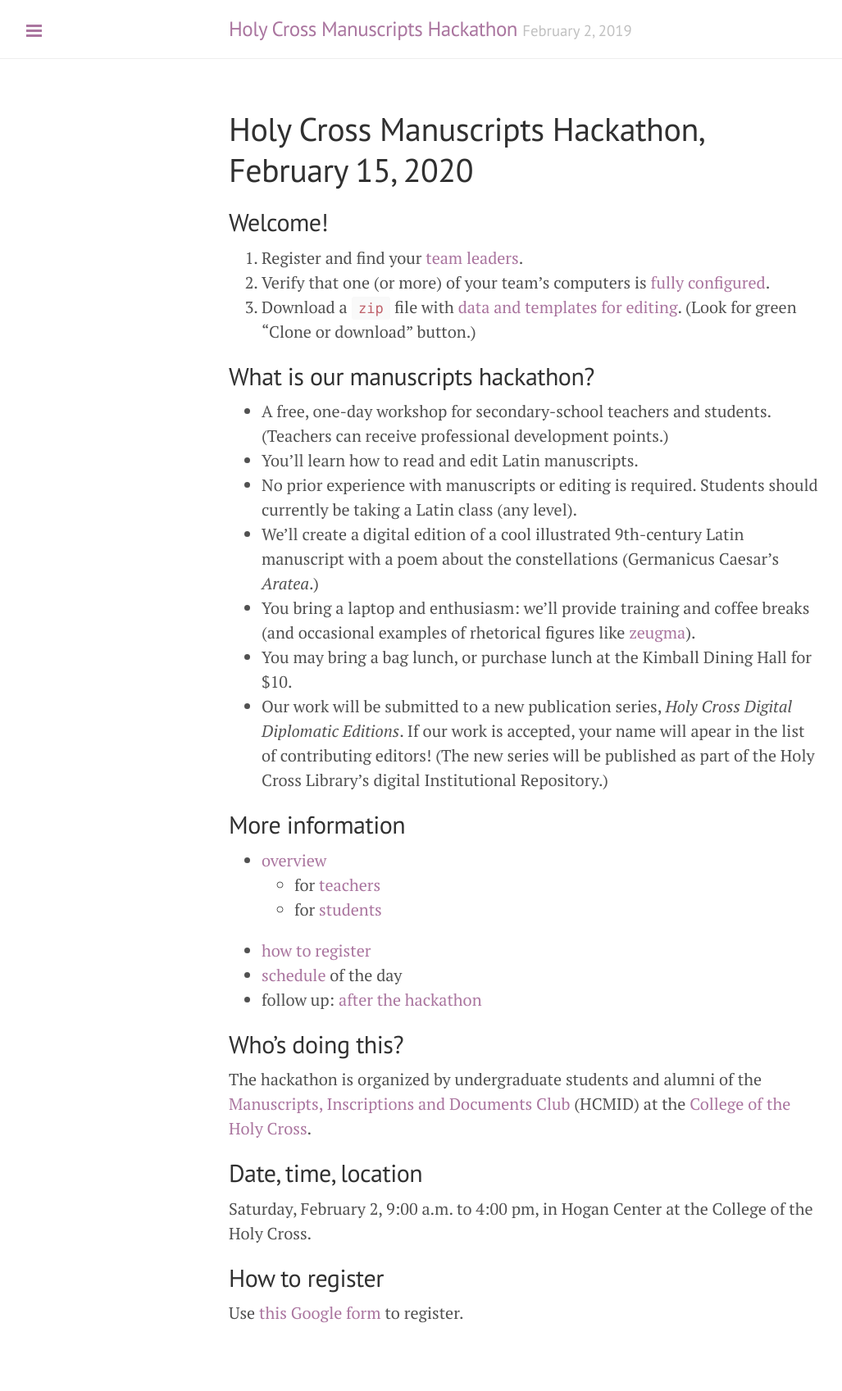
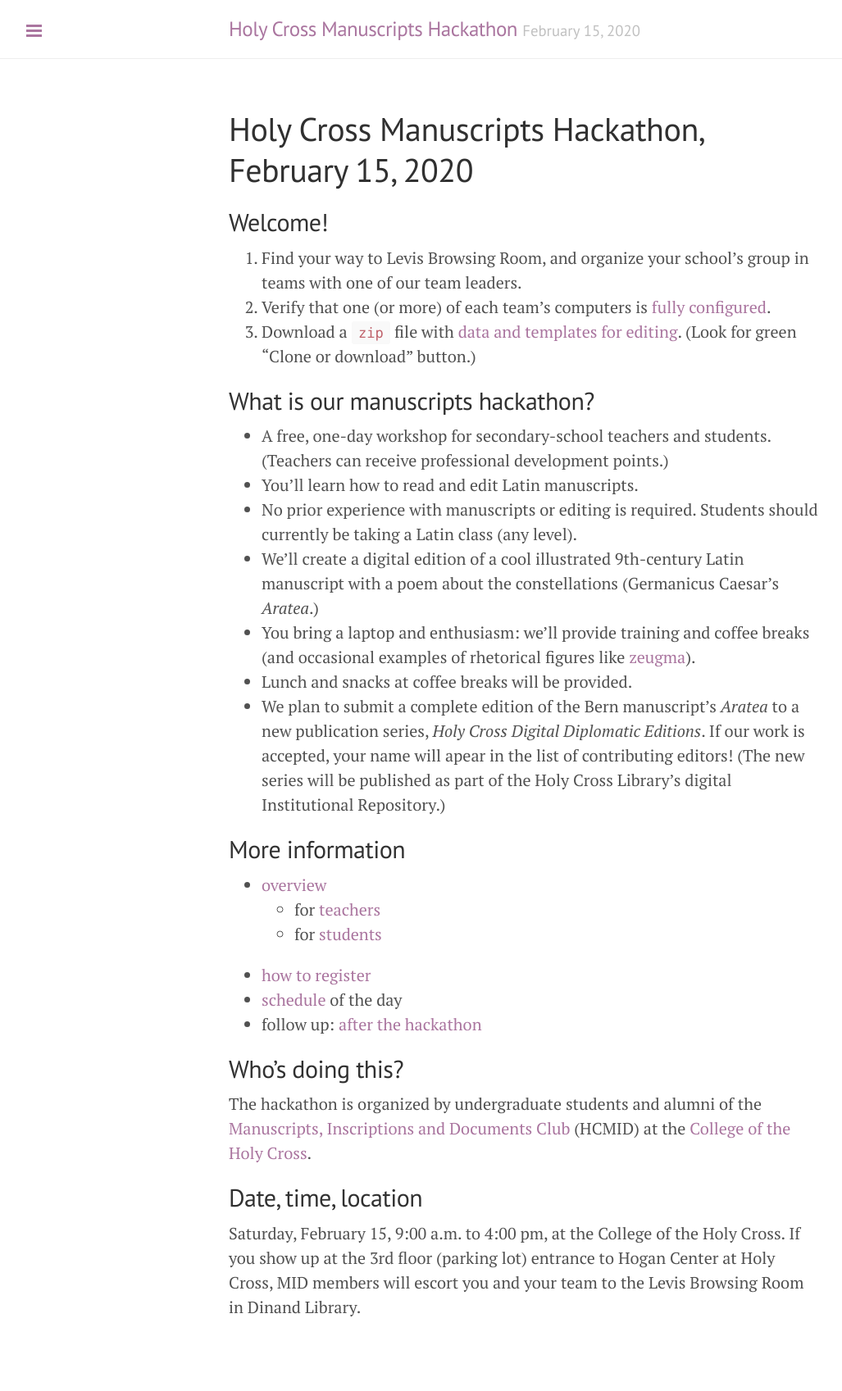
Before and after one commit to HCMID/ms-hackathon-2020, a Jekyll site: the page built from docs/index.md, in a window 1280 px wide. Shown: the whole page at 82% size, without its empty margins (1-1028 px from the left). Built offline with Jekyll 4.4.1, drawn with Linux system fonts in a browser that asks for light colours.

Commit message:
UPdate home page

```diff
--- a/docs/_config.yml
+++ b/docs/_config.yml
@@ -6,11 +6,11 @@ permalink:        pretty
 
 # Setup
 title:            Holy Cross Manuscripts Hackathon
-tagline:          'February 2, 2019'
+tagline:          'February 15, 2020'
 description:      'One-day collaborative hackathon to produce a digital diplomatic edition of an 11th-century manuscript of the Aratea of Germanicus Caesar (Bern,	Burgerbibliothek,	Codex 88).'
 
 
-baseurl: '/ms-hackathon-2019/'
+baseurl: '/ms-hackathon-2020/'
 
 
 author:
--- a/docs/index.md
+++ b/docs/index.md
@@ -6,9 +6,9 @@ layout: page
 
 ## Welcome!
 
-1.  Register and find your [team leaders](teamleaders).
-2.  Verify that one (or more) of your team's computers  is [fully configured](preparation).
-2.  Download a `zip` file with [data and templates for editing](https://github.com/HCMID/hackathon2019-template).  (Look for green "Clone or download" button.)
+1.  Find your way to Levis Browsing Room, and organize your school's group in teams with one of our team leaders.
+2.  Verify that one (or more) of each team's computers  is [fully configured](preparation).
+2.  Download a `zip` file with [data and templates for editing](https://github.com/HCMID/hackathon2020-template).  (Look for green "Clone or download" button.)
 
 ## What is our manuscripts hackathon?
 
@@ -17,8 +17,8 @@ layout: page
 -   No prior experience with manuscripts or editing is required. Students should currently be taking a Latin class (any level).
 -   We'll create a digital edition of a cool illustrated 9th-century Latin  manuscript with a poem about the constellations (Germanicus Caesar's *Aratea*.)
 - You bring a laptop and enthusiasm: we'll provide training and coffee breaks (and occasional examples of rhetorical figures like [zeugma](http://examples.yourdictionary.com/examples-of-zeugma.html)).
--  You may bring a bag lunch, or purchase lunch at the Kimball Dining Hall for $10.
--  Our work will be submitted to a new publication series, *Holy Cross Digital Diplomatic  Editions*.  If our work is accepted, your name will apear in the list of contributing editors!  (The new series will be published as part of the Holy Cross Library’s digital Institutional Repository.)
+-  Lunch and snacks at coffee breaks will be provided.
+-  We plan to submit a complete edition of the Bern manuscript's *Aratea* to a new publication series, *Holy Cross Digital Diplomatic  Editions*.  If our work is accepted, your name will apear in the list of contributing editors!  (The new series will be published as part of the Holy Cross Library’s digital Institutional Repository.)
 
 
 
@@ -40,9 +40,4 @@ The hackathon is organized by undergraduate students and alumni of the [Manuscri
 
 ## Date, time, location
 
-Saturday, February 2, 9:00 a.m. to 4:00 pm, in Hogan Center at the College of the Holy Cross.
-
-
-## How to register
-
-Use [this Google form](https://goo.gl/forms/bNGXMRCcYQ2vSXbh2) to register.
+Saturday, February 15, 9:00 a.m. to 4:00 pm, at the College of the Holy Cross.  If you show up at the 3rd floor (parking lot) entrance to Hogan Center at Holy Cross, MID members will escort you and your team to the Levis Browsing Room in Dinand Library.
```
